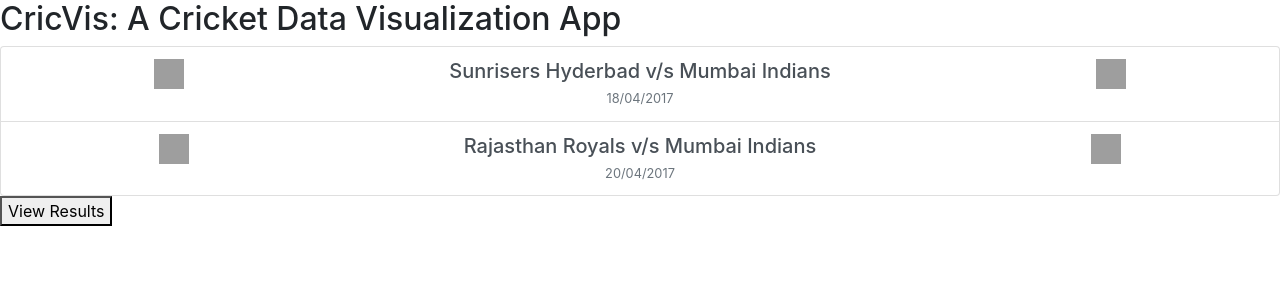
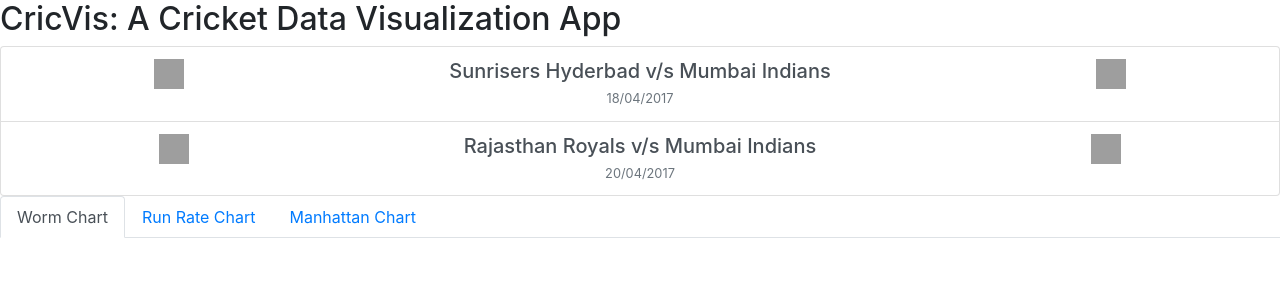
Before and after one commit to googleinterns/step208-2020, a Django app: page /cricVis/ in a window 1280 px wide. Shown: the top 300 px of the page. Run offline with Django 3.2, Linux system fonts and the light colour scheme; some libraries are stand-ins or nearby versions; grey boxes are pictures that could not be loaded.

Commit message:
design: create toggle bar for different charts

```diff
--- a/cricVis/templates/cricVis/index.html
+++ b/cricVis/templates/cricVis/index.html
@@ -27,8 +27,19 @@
         </a>
       {% endfor %}
     </div>
-
-    <button id="create-charts">View Results</button>
+    <div id="toggleChartsBar">
+      <ul class="nav nav-tabs">
+        <li class="nav-item">
+          <a class="nav-link active" data-toggle="tab" href="#WormChartContainer">Worm Chart</a>
+        </li>
+        <li class="nav-item">
+          <a class="nav-link" data-toggle="tab" href="#RunRateChartContainer">Run Rate Chart</a>
+        </li>
+        <li class="nav-item">
+          <a class="nav-link" data-toggle="tab" href="#ManhattanChartContainer">Manhattan Chart</a>
+        </li>
+      </ul>
+    </div>
   </body>
 </html>
 <script>
```
